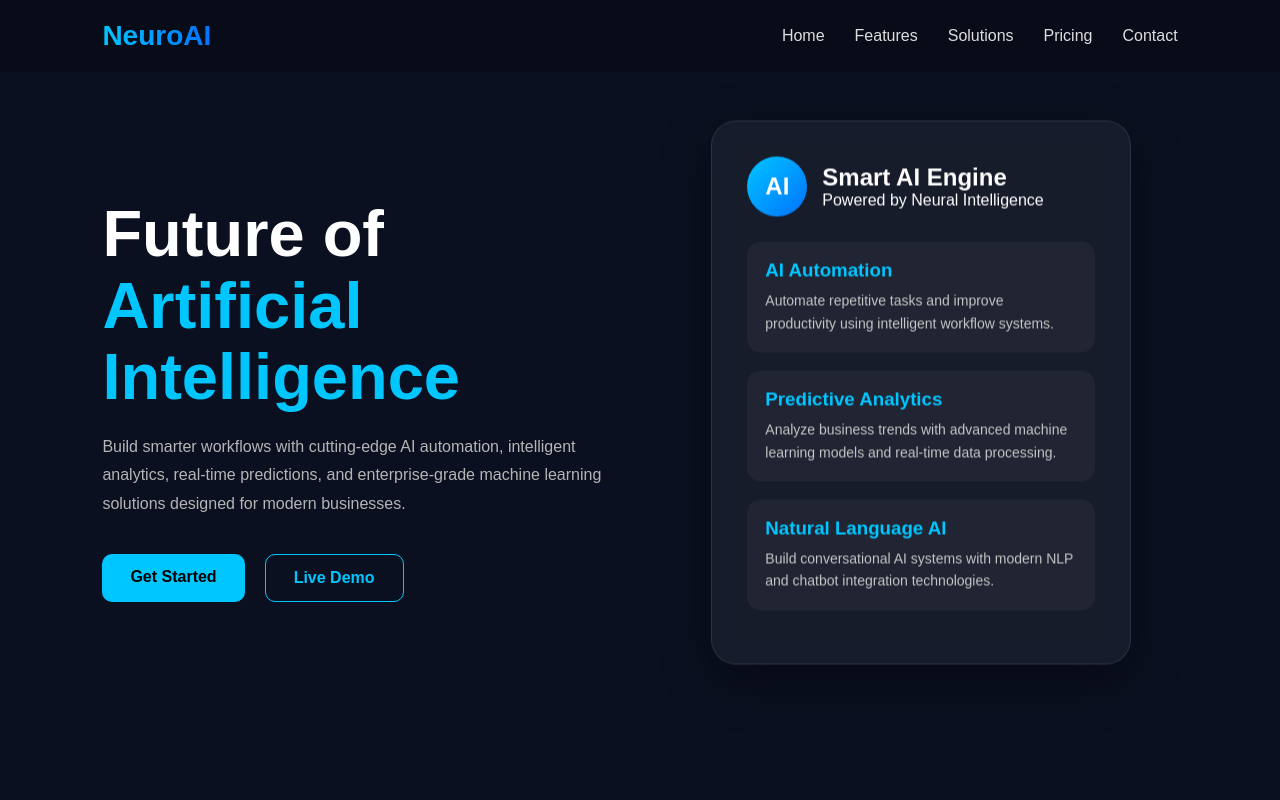
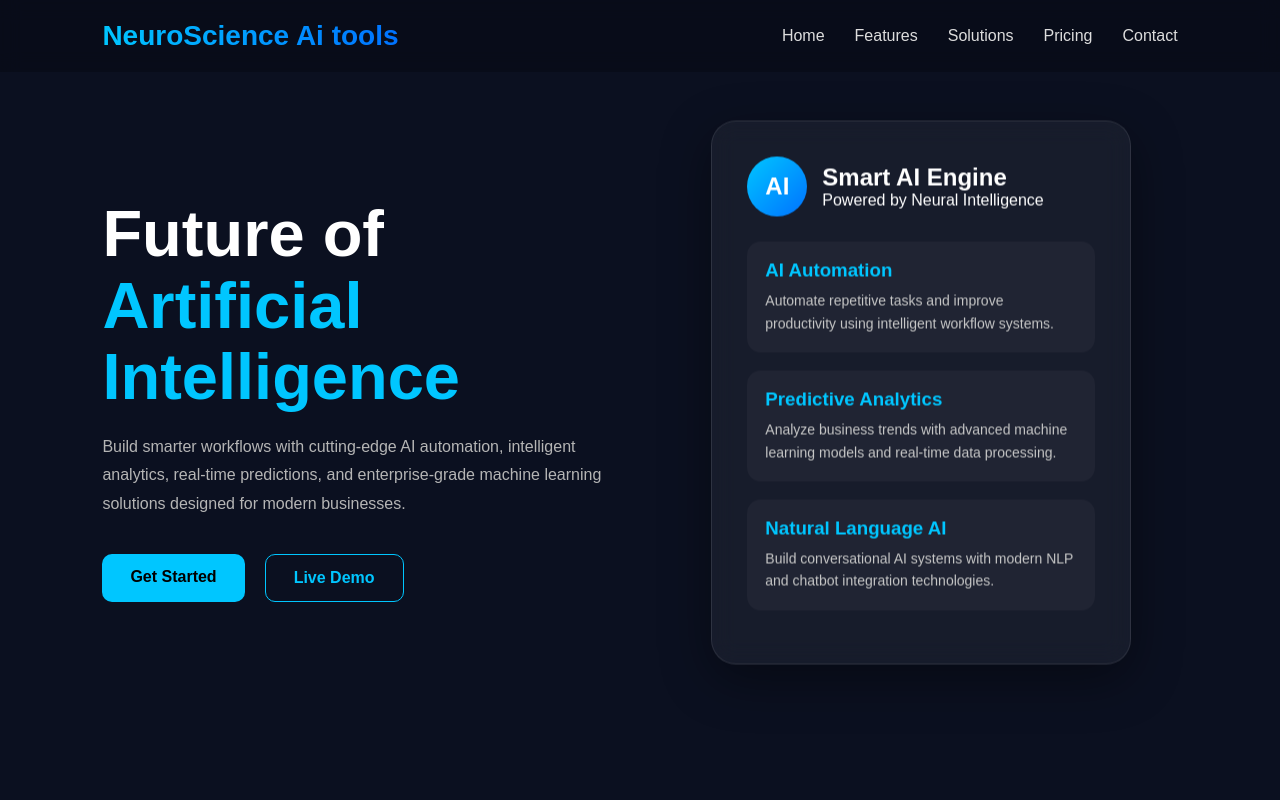
Before and after one commit to Nithish2709/static_CICD_DEMO, a plain HTML site: page index.html in a window 1280 px wide. Shown: the top 800 px of the page. Drawn offline with Linux system fonts and the light colour scheme.

Commit message:
Update logo text in navbar to 'NeuroScience Ai tools'

```diff
--- a/index.html
+++ b/index.html
@@ -312,7 +312,7 @@
   <!-- NAVBAR -->
 
   <nav>
-    <div class="logo">NeuroAI</div>
+    <div class="logo">NeuroScience Ai tools</div>
 
     <div class="nav-links">
       <a href="#">Home</a>
```
